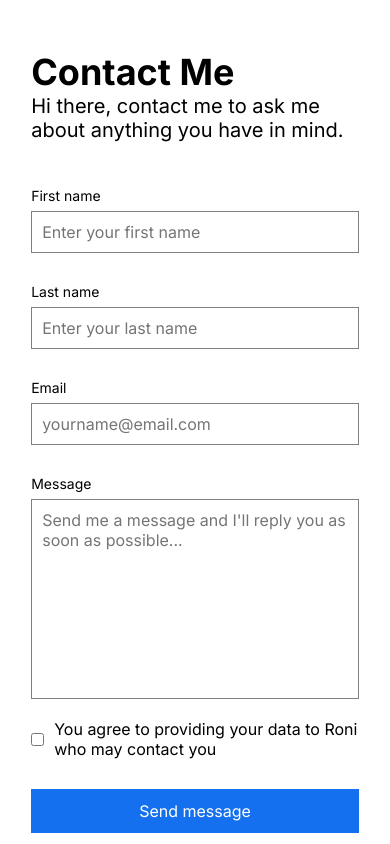
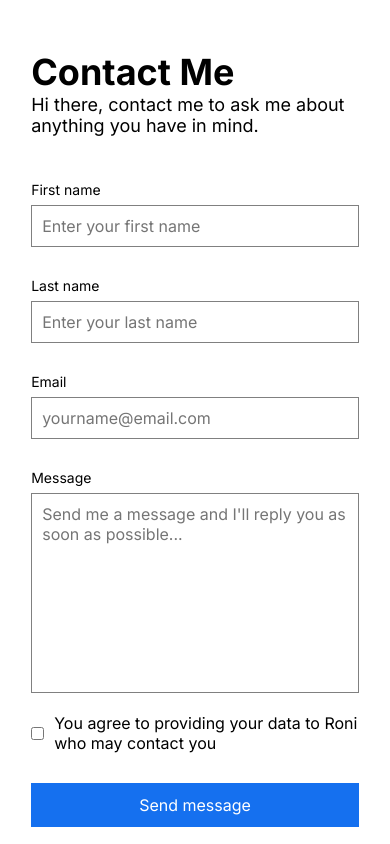
Before and after one commit to ronniiii-i/zuri_react_first, a React (Create React App) app: page /contact in a window 390 px wide. Shown: the top 844 px of the page. Built offline with nearby package versions, Linux system fonts and the light colour scheme.

Commit message:
styling contact component

```diff
--- a/src/components/Parts/Links.js
+++ b/src/components/Parts/Links.js
@@ -13,7 +13,7 @@ function Links() {
           title={
             <>
             <h6 style={{fontSize: '14px', textAlign: 'center'}}>{item.title}</h6>
-            {item.subtext}
+            <p style={{fontSize: '12px'}}>{item.subtext}</p>
           </>
           }
         />
--- a/src/styles/contact.css
+++ b/src/styles/contact.css
@@ -63,6 +63,9 @@ button:hover{
 
 
 @media screen and (max-width: 550px){
+    .header p{
+        font-size: 18px;
+    }
     .flex.row{
         flex-direction: column;
     }
--- a/src/styles/prestyles.css
+++ b/src/styles/prestyles.css
@@ -1,7 +1,7 @@
 @import url('https://fonts.googleapis.com/css2?family=Inter:wght@400;700&display=swap');
 :root{
     /*typography*/
-    /* font-family: 'Gill Sans', 'Gill Sans MT', Calibri, 'Trebuchet MS', sans-serif; */
+    font-family: 'Inter', sans-serif;
     /* size */
     font-size: 62.5%;
 }
```
